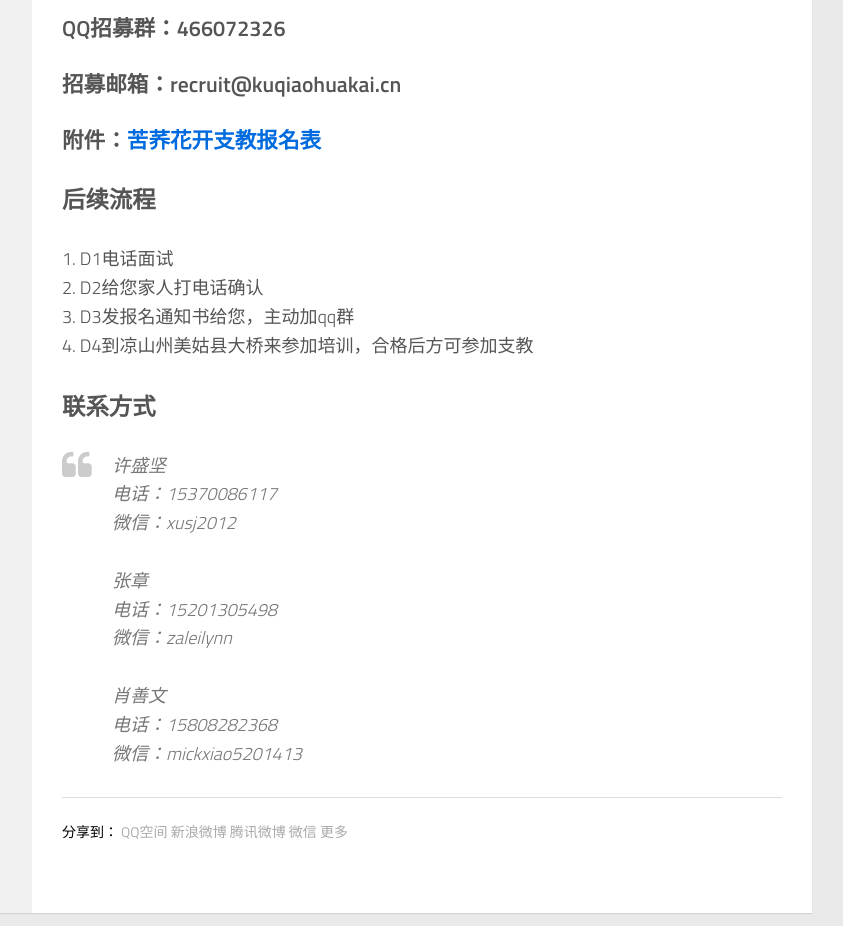
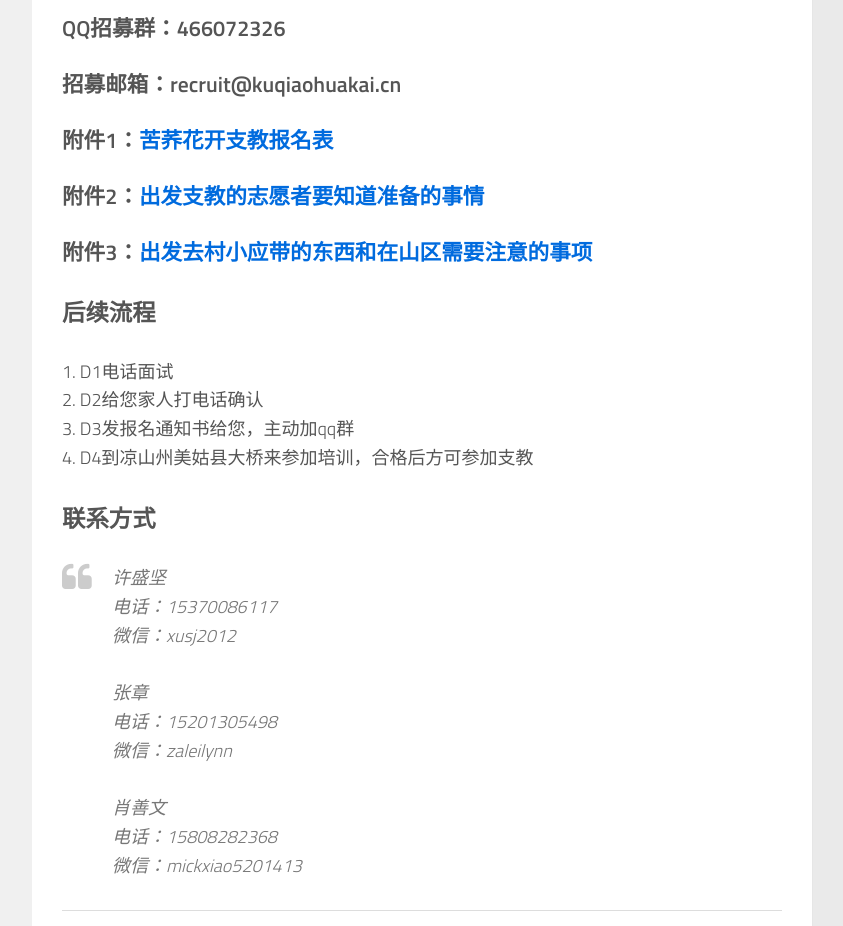
Before and after one commit to kuqiaohuakai/kuqiaohuakai.github.io, a plain HTML site: page 2016/06/07/苦荞花开支教团2016年秋季支教老师招募/index.html in a window 1280 px wide. Shown: the part 7020-7946 px from the top of the page, without its empty margins (388-1231 px from the left). Drawn offline with Linux system fonts and the light colour scheme; no server answers.

Commit message:
Site updated: 2016-06-11 15:41:35

```diff
--- a/2016/06/07/苦荞花开支教团2016年秋季支教老师招募/index.html
+++ b/2016/06/07/苦荞花开支教团2016年秋季支教老师招募/index.html
@@ -31,7 +31,7 @@
 那么，请加入我们，苦荞花开支教团
 一、关于大凉山大凉山一">
 <meta property="og:image" content="http://o871i74zz.bkt.clouddn.com/image009.jpg">
-<meta property="og:updated_time" content="2016-06-08T09:51:45.326Z">
+<meta property="og:updated_time" content="2016-06-11T07:41:17.304Z">
 <meta name="twitter:card" content="summary">
 <meta name="twitter:title" content="苦荞花开支教团2016年秋季支教老师招募">
 <meta name="twitter:description" content="如果有机会，你是否愿意，入一座大山，去一个村庄，守一所学校，教一门课程，陪一群孩子，拥有一段特殊而有意义的人生经历？
@@ -240,7 +240,7 @@
 <li><strong>秋季培训时间2016年8月20日左右</strong></li>
 </ul>
 <h2 id="九、-报名流程："><a href="#九、-报名流程：" class="headerlink" title="九、 报名流程："></a>九、 报名流程：</h2><p>登陆我们官网，<a href="http://www.kuqiaohuakai.cn" target="_blank" rel="external">http://www.kuqiaohuakai.cn</a> 或 <a href="http://kuqiaohuakai.github.io" target="_blank" rel="external">http://kuqiaohuakai.github.io</a> 仔细阅读招募要求，并下载附在文后的报名表，填好后发到邮箱：recruit@kuqiaohuakai.cn</p>
-<h4 id="QQ招募群：466072326"><a href="#QQ招募群：466072326" class="headerlink" title="QQ招募群：466072326"></a>QQ招募群：466072326</h4><h4 id="招募邮箱：recruit-kuqiaohuakai-cn"><a href="#招募邮箱：recruit-kuqiaohuakai-cn" class="headerlink" title="招募邮箱：recruit@kuqiaohuakai.cn"></a>招募邮箱：recruit@kuqiaohuakai.cn</h4><h4 id="附件：苦荞花开支教报名表"><a href="#附件：苦荞花开支教报名表" class="headerlink" title="附件：苦荞花开支教报名表"></a>附件：<a href="http://pan.baidu.com/s/1b4gK9o" target="_blank" rel="external">苦荞花开支教报名表</a></h4><h3 id="后续流程"><a href="#后续流程" class="headerlink" title="后续流程"></a>后续流程</h3><ol>
+<h4 id="QQ招募群：466072326"><a href="#QQ招募群：466072326" class="headerlink" title="QQ招募群：466072326"></a>QQ招募群：466072326</h4><h4 id="招募邮箱：recruit-kuqiaohuakai-cn"><a href="#招募邮箱：recruit-kuqiaohuakai-cn" class="headerlink" title="招募邮箱：recruit@kuqiaohuakai.cn"></a>招募邮箱：recruit@kuqiaohuakai.cn</h4><h4 id="附件1：苦荞花开支教报名表"><a href="#附件1：苦荞花开支教报名表" class="headerlink" title="附件1：苦荞花开支教报名表"></a>附件1：<a href="http://pan.baidu.com/s/1b4gK9o" target="_blank" rel="external">苦荞花开支教报名表</a></h4><h4 id="附件2：出发支教的志愿者要知道准备的事情"><a href="#附件2：出发支教的志愿者要知道准备的事情" class="headerlink" title="附件2：出发支教的志愿者要知道准备的事情"></a>附件2：<a href="http://pan.baidu.com/s/1eS2ndHg" target="_blank" rel="external">出发支教的志愿者要知道准备的事情</a></h4><h4 id="附件3：出发去村小应带的东西和在山区需要注意的事项"><a href="#附件3：出发去村小应带的东西和在山区需要注意的事项" class="headerlink" title="附件3：出发去村小应带的东西和在山区需要注意的事项"></a>附件3：<a href="http://pan.baidu.com/s/1slMPyTB" target="_blank" rel="external">出发去村小应带的东西和在山区需要注意的事项</a></h4><h3 id="后续流程"><a href="#后续流程" class="headerlink" title="后续流程"></a>后续流程</h3><ol>
 <li>D1电话面试</li>
 <li>D2给您家人打电话确认</li>
 <li>D3发报名通知书给您，主动加qq群</li>
```
